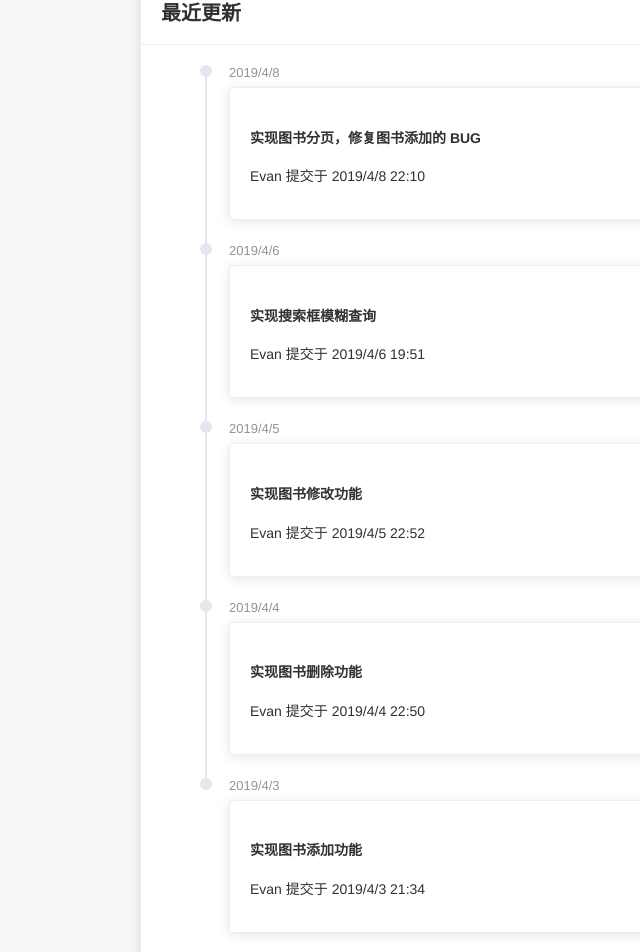
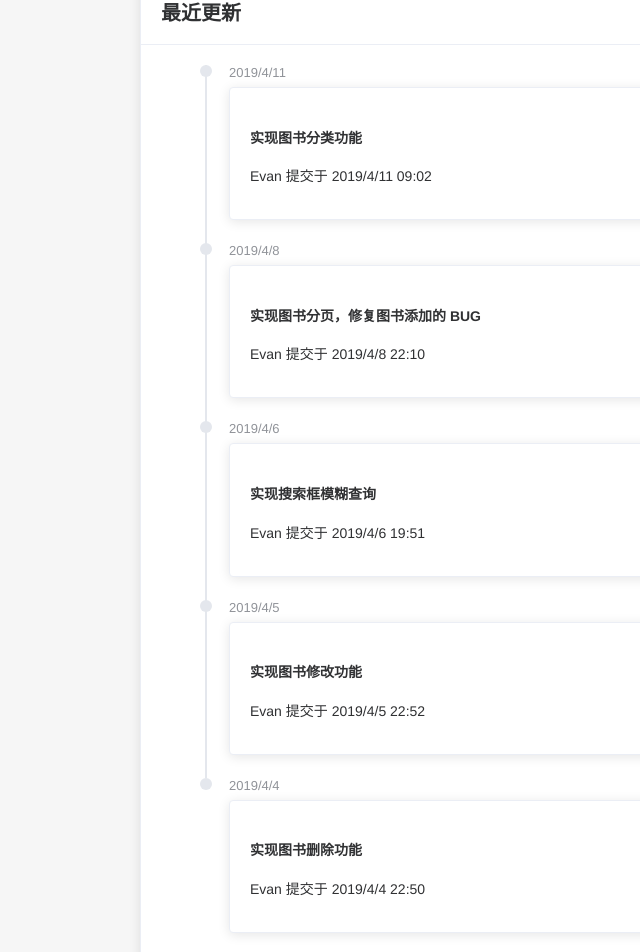
Before and after one commit to Antabot/White-Jotter-Vue, a Vue app: page /index in a window 1280 px wide. Shown: the part 614-1566 px from the top of the page, without its empty margins (5-645 px from the left). Built offline with nearby package versions, Linux system fonts and the light colour scheme; what mavon-editor would draw is missing.

Commit message:
Update: 实现图书分类功能

```diff
--- a/src/components/home/UpdateCard.vue
+++ b/src/components/home/UpdateCard.vue
@@ -6,6 +6,12 @@
     </div>
     <div class="block">
       <el-timeline>
+        <el-timeline-item timestamp="2019/4/11" placement="top">
+          <el-card>
+            <h4>实现图书分类功能</h4>
+            <p>Evan 提交于 2019/4/11 09:02</p>
+          </el-card>
+        </el-timeline-item>
         <el-timeline-item timestamp="2019/4/8" placement="top">
           <el-card>
             <h4>实现图书分页，修复图书添加的 BUG</h4>
@@ -30,12 +36,6 @@
             <p>Evan 提交于 2019/4/4 22:50</p>
           </el-card>
         </el-timeline-item>
-        <el-timeline-item timestamp="2019/4/3" placement="top">
-          <el-card>
-            <h4>实现图书添加功能</h4>
-            <p>Evan 提交于 2019/4/3 21:34</p>
-          </el-card>
-        </el-timeline-item>
       </el-timeline>
     </div>
   </el-card>
--- a/src/components/library/SideMenu.vue
+++ b/src/components/library/SideMenu.vue
@@ -1,11 +1,12 @@
 <template>
   <el-menu
-    default-active="2"
-    class="el-menu-vertical-demo"
+    default-active="0"
     @select="handleSelect"
-    background-color="#545c64"
-    text-color="#fff"
-    active-text-color="#ffd04b">
+    active-text-color="red">
+    <el-menu-item index="0">
+      <i class="el-icon-menu"></i>
+      <span slot="title">全部</span>
+    </el-menu-item>
     <el-menu-item index="1">
       <i class="el-icon-menu"></i>
       <span slot="title">文学</span>
```
